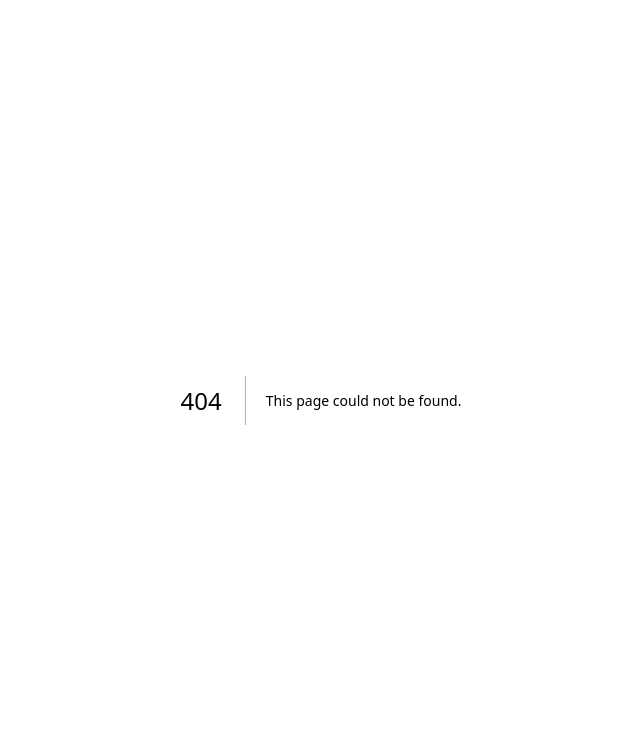
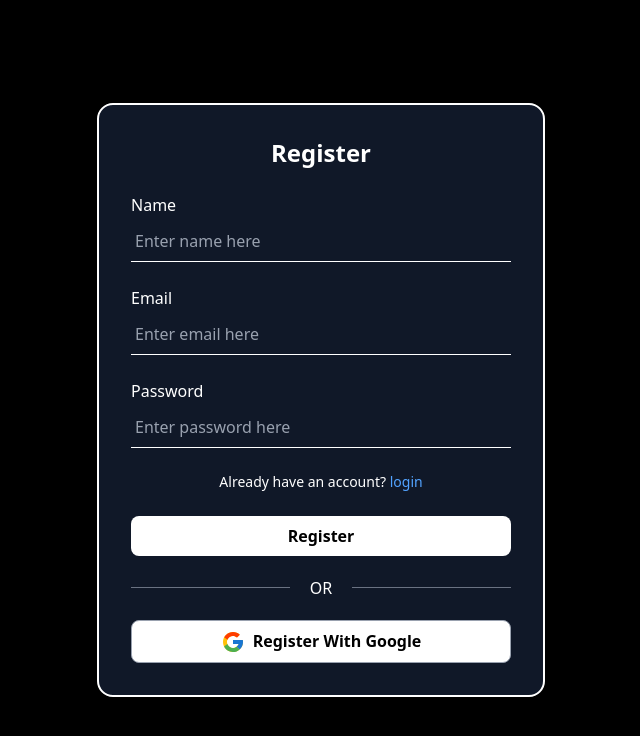
Before and after one commit to SudiptoRahaOfficial/Learning-Next-JS, a Next.js app in the folder next-js-frontend-backend/: page /auth/register in a window 1280 px wide. Before the commit this address had no page. Shown: the top 736 px of the page, without its empty margins (319-959 px from the left). Built offline with nearby package versions, Linux system fonts and the light colour scheme.

Commit message:
finished register page frontend without api implementation

```diff
--- a/next-js-frontend-backend/package.json
+++ b/next-js-frontend-backend/package.json
@@ -14,7 +14,8 @@
 		"next": "16.3.0",
 		"next-auth": "^4.24.15",
 		"react": "19.2.8",
-		"react-dom": "19.2.8"
+		"react-dom": "19.2.8",
+		"react-icons": "^5.7.0"
 	},
 	"devDependencies": {
 		"@tailwindcss/postcss": "^4",
--- /dev/null
+++ b/next-js-frontend-backend/src/app/auth/login/page.js
@@ -0,0 +1,5 @@
+function Login() {
+	return <div>Login</div>
+}
+
+export default Login
--- /dev/null
+++ b/next-js-frontend-backend/src/app/auth/register/page.js
@@ -0,0 +1,89 @@
+'use client'
+import { useState } from 'react'
+import { FcGoogle } from 'react-icons/fc'
+
+function Register() {
+	const [name, setName] = useState('')
+	const [email, setEmail] = useState('')
+	const [password, setPassword] = useState('')
+
+	return (
+		<div className='min-h-screen flex items-center justify-center bg-black text-white px-4'>
+			<div className='w-full max-w-md border-2 border-white rounded-2xl p-8 shadow-lg bg-gray-900'>
+				<h1 className='text-2xl font-semibold text-center mb-6'>
+					Register
+				</h1>
+				<form className='space-y-6'>
+					<div>
+						<label
+							className='block mb-1 font-medium'
+							htmlFor='name'
+						>
+							Name
+						</label>
+						<input
+							onChange={(e) => setName(e.target.value)}
+							value={name}
+							className='w-full border-b border-white py-2 px-1 bg-gray-900 text-white outline-none placeholder-gray-400'
+							type='text'
+							id='name'
+							placeholder='Enter name here'
+						/>
+					</div>
+					<div>
+						<label
+							className='block mb-1 font-medium'
+							htmlFor='email'
+						>
+							Email
+						</label>
+						<input
+							onChange={(e) => setEmail(e.target.value)}
+							value={email}
+							className='w-full border-b border-white py-2 px-1 bg-gray-900 text-white outline-none placeholder-gray-400'
+							type='email'
+							id='email'
+							placeholder='Enter email here'
+						/>
+					</div>
+					<div>
+						<label
+							className='block mb-1 font-medium'
+							htmlFor='password'
+						>
+							Password
+						</label>
+						<input
+							onChange={(e) => setPassword(e.target.value)}
+							value={password}
+							className='w-full border-b border-white py-2 px-1 bg-gray-900 text-white outline-none placeholder-gray-400'
+							type='password'
+							id='password'
+							placeholder='Enter password here'
+						/>
+					</div>
+					<p className='text-sm text-center mt-1'>
+						Already have an account?{' '}
+						<span className='text-blue-400 cursor-pointer hover:underline'>
+							login
+						</span>
+					</p>
+					<button className='w-full py-2 px-4 bg-white text-black font-semibold rounded-lg hover:bg-gray-200 transition-colors cursor-pointer'>
+						Register
+					</button>
+				</form>
+				<div className='flex justify-center items-center gap-5 my-5'>
+					<hr className='grow border-gray-500' />
+					<span>OR</span>
+					<hr className='grow border-gray-500' />
+				</div>
+				<button className='w-full items-center justify-center py-2 px-4 border border-gray-400 rounded-lg bg-white text-black hover:bg-gray-100 transition-colors'>
+					<FcGoogle className='inline text-2xl mr-2' />
+					<span className='font-semibold'>Register With Google</span>
+				</button>
+			</div>
+		</div>
+	)
+}
+
+export default Register
```
Also changed, not shown: 1 other file (tests, documents, lock files or other folders).
